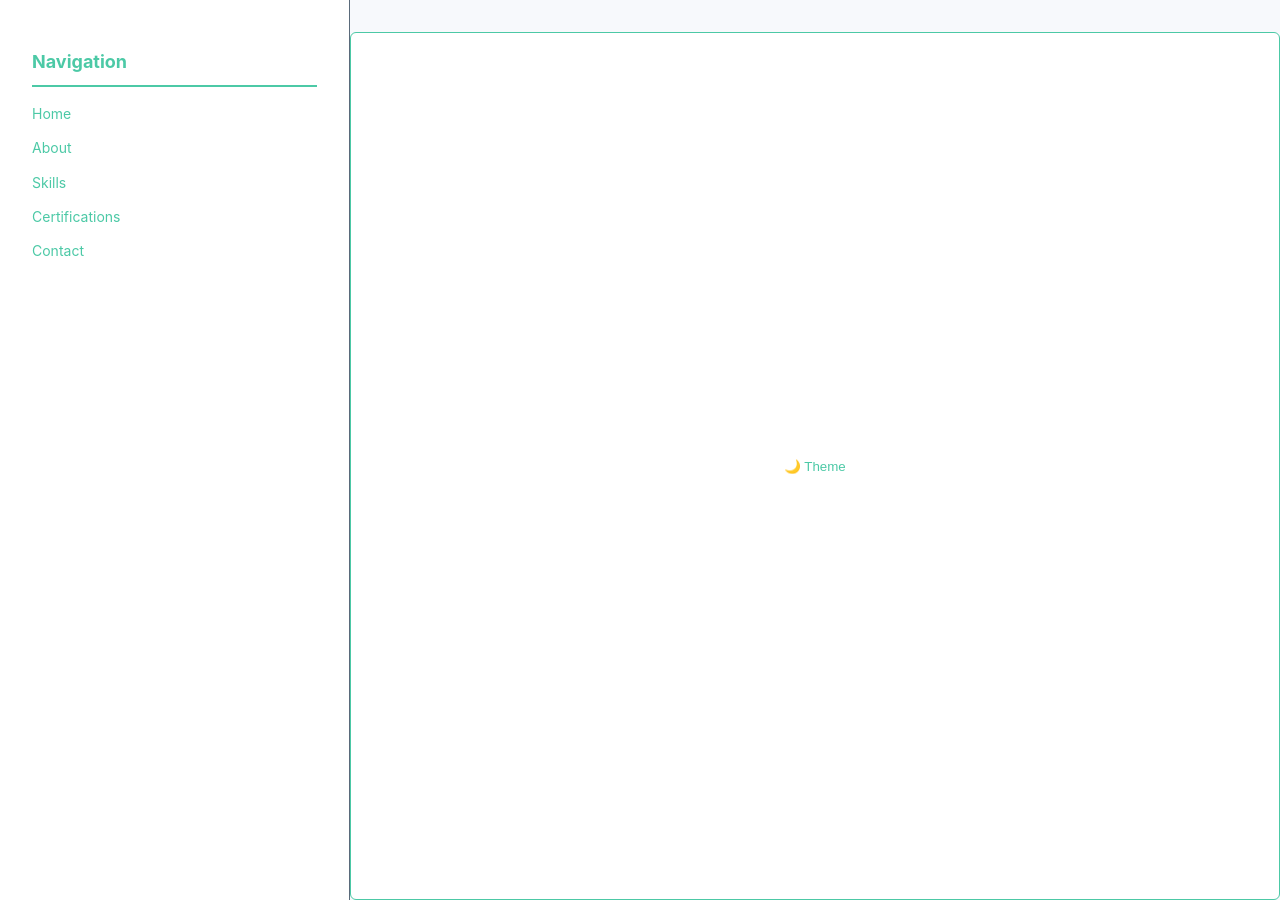
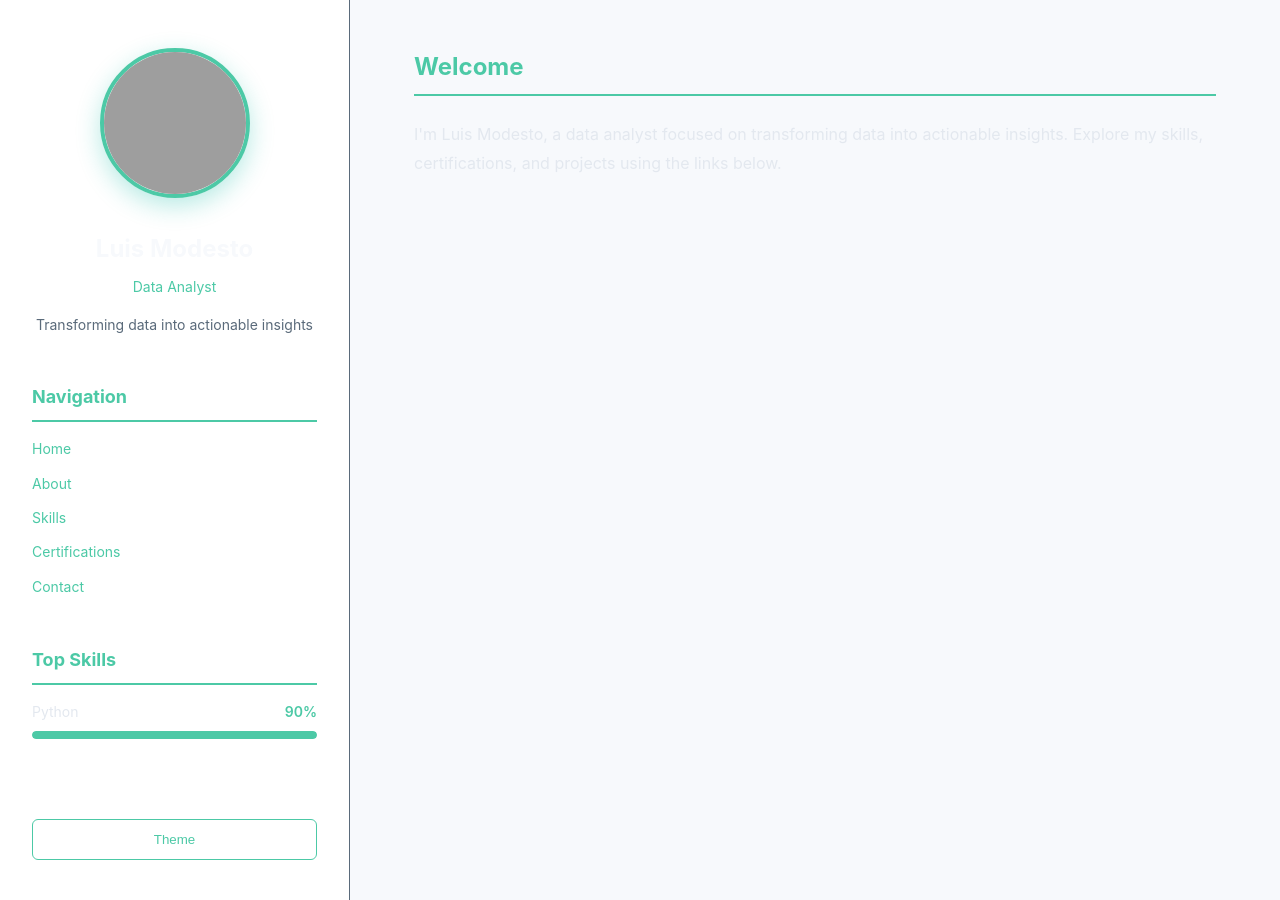
Before and after one commit to luisms-3939/luisms-3939.github.io, a Jekyll site: the page built from index.md, in a window 1280 px wide and 900 px high. Built offline with Jekyll 4.4.1, drawn with Linux system fonts in a browser that asks for light colours; grey boxes are pictures that could not be loaded.

Commit message:
Enhance sidebar with profile and skills sections
Added profile and skills sections to the sidebar.

```diff
--- a/_includes/sidebar.html
+++ b/_includes/sidebar.html
@@ -1,6 +1,12 @@
-<!-- _includes/sidebar.html -->
 <aside class="sidebar">
-  <!-- your sidebar HTML from Step A -->
+  <div class="profile-section">
+    <!-- Tu foto de perfil -->
+    <img src="/assets/img/profile.jpg" alt="Luis Modesto" class="profile-image">
+    <h1>Luis Modesto</h1>
+    <p class="title">Data Analyst</p>
+    <p class="tagline">Transforming data into actionable insights</p>
+  </div>
+
   <nav class="sidebar-section">
     <h2>Navigation</h2>
     <ul class="contact-list">
@@ -12,8 +18,25 @@
     </ul>
   </nav>
 
+  <!-- Skills Section (si la tienes) -->
+  <div class="sidebar-section">
+    <h2>Top Skills</h2>
+    <div class="skills-list">
+      <div class="skill-item-sidebar">
+        <div class="skill-name-sidebar">
+          <span>Python</span>
+          <span class="skill-percentage">90%</span>
+        </div>
+        <div class="skill-bar">
+          <div class="skill-bar-fill" data-width="90%"></div>
+        </div>
+      </div>
+      <!-- Agrega más skills según necesites -->
+    </div>
+  </div>
+
+  <!-- Theme Toggle DEBE estar DENTRO del sidebar -->
+  <button class="theme-toggle-btn" onclick="toggleTheme()">
+    Theme
+  </button>
 </aside>
-
-<button class="theme-toggle-btn" onclick="toggleTheme()">
-  🌙 Theme
-</button>
```
Lines whose indentation alone changed are shown as unchanged.
